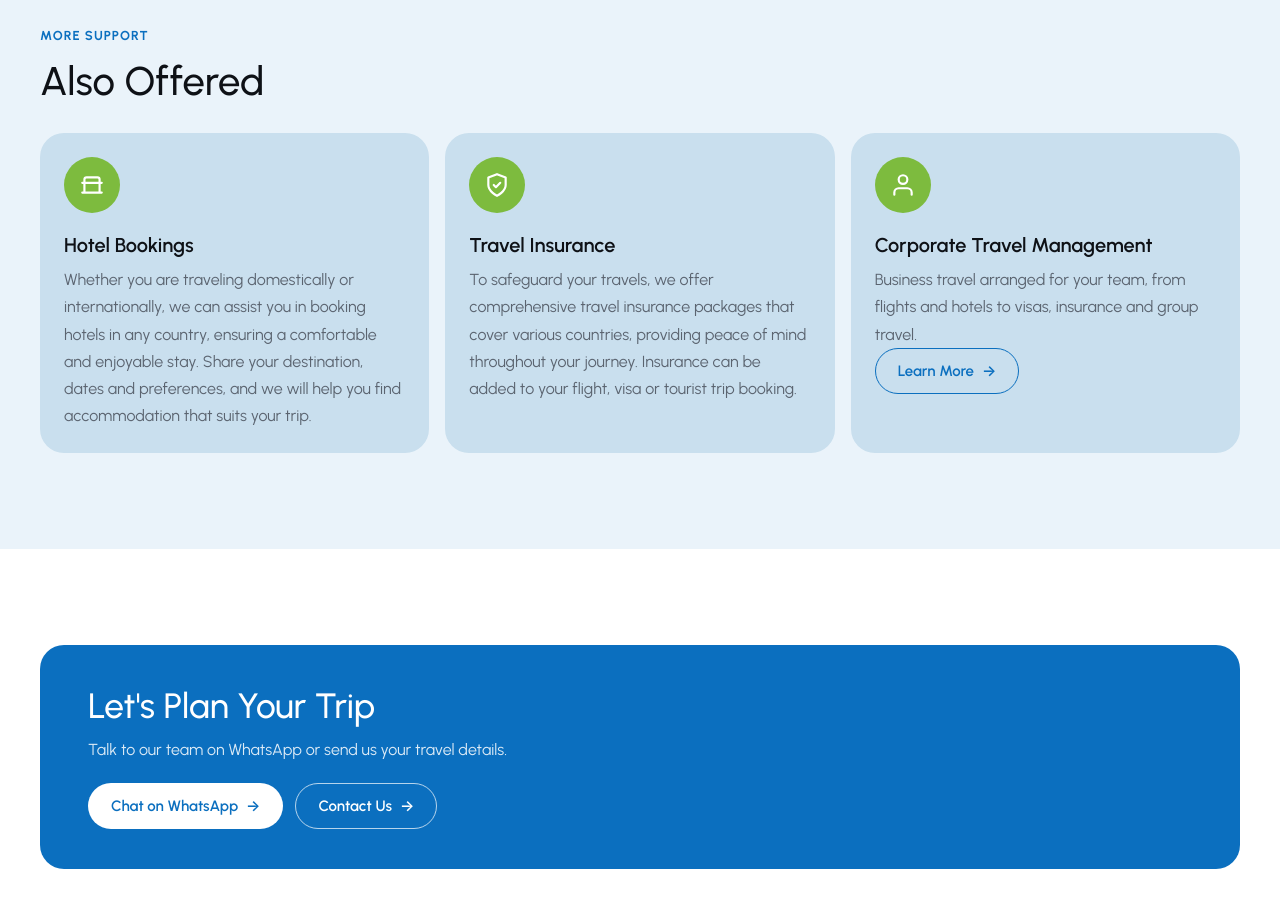
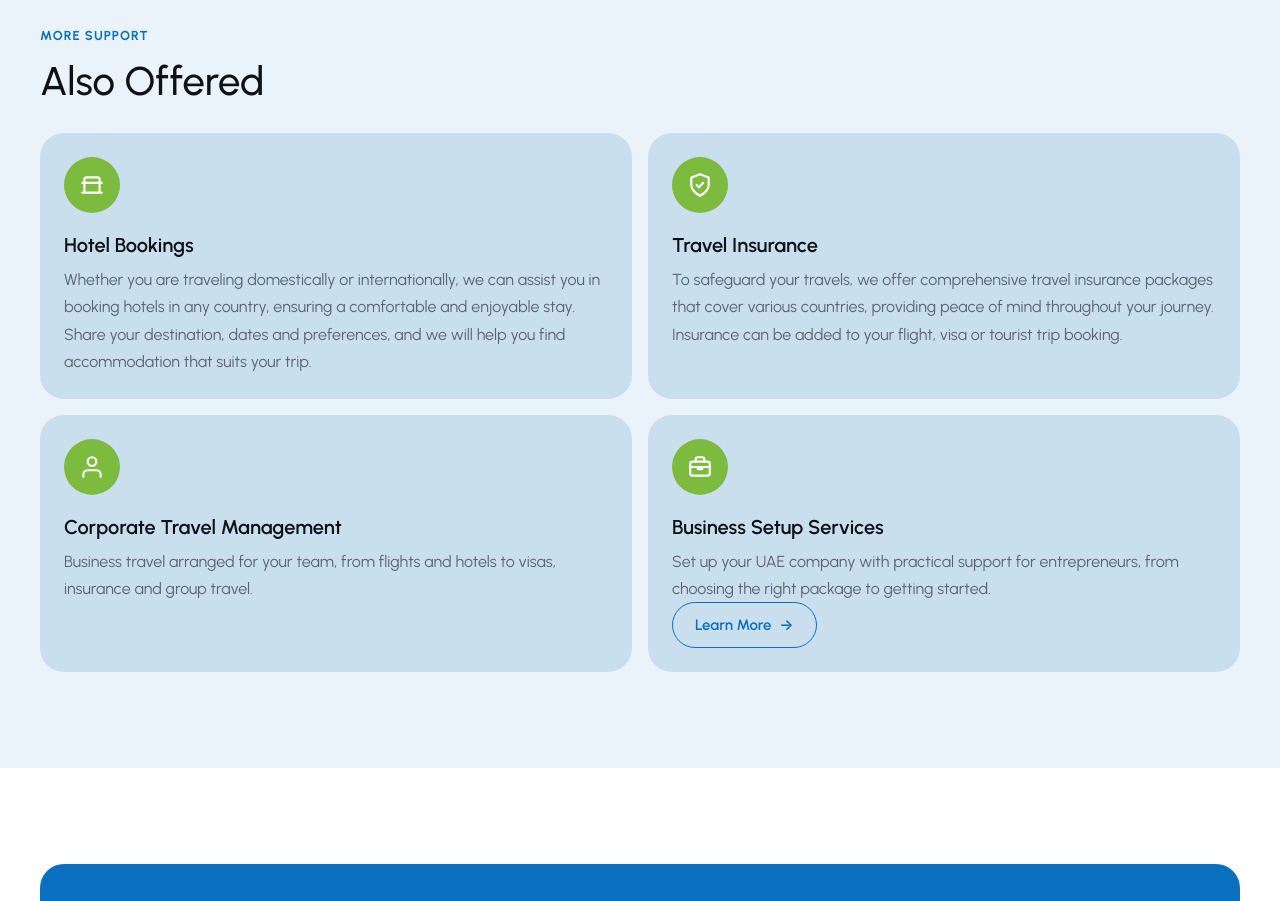
Before and after one commit to Noufal-fastezy/Fastezy, a plain HTML site: page services.html in a window 1280 px wide. Shown: the part 5380-6281 px from the top of the page. Drawn offline with Linux system fonts and the light colour scheme.

Commit message:
Add files via upload

```diff
--- a/services.html
+++ b/services.html
@@ -214,7 +214,7 @@
               <p class="eyebrow">More support</p>
               <h2>Also Offered</h2>
             </div>
-            <div class="tint-grid tint-grid--three">
+            <div class="tint-grid">
               <article class="tint-card">
                 <div class="tint-card__icon"><svg viewBox="0 0 24 24" fill="none" stroke="currentColor" stroke-width="2" stroke-linecap="round" stroke-linejoin="round" aria-hidden="true"><path d="M3 10h18M5 10V7a2 2 0 0 1 2-2h10a2 2 0 0 1 2 2v3M5 10v9m14-9v9M3 19h18"></path></svg></div>
                 <h3>Hotel Bookings</h3>
@@ -229,7 +229,13 @@
                 <div class="tint-card__icon"><svg viewBox="0 0 24 24" fill="none" stroke="currentColor" stroke-width="2" stroke-linecap="round" stroke-linejoin="round" aria-hidden="true"><path d="M20 21v-2a4 4 0 0 0-4-4H8a4 4 0 0 0-4 4v2"></path><circle cx="12" cy="7" r="4"></circle></svg></div>
                 <h3>Corporate Travel Management</h3>
                 <p>Business travel arranged for your team, from flights and hotels to visas, insurance and group travel.</p>
-                <a class="button button--outline" href="services.html#corporate">Learn More <span aria-hidden="true">&rarr;</span></a></article>
+              </article>
+              <article class="tint-card">
+                <div class="tint-card__icon"><svg viewBox="0 0 24 24" fill="none" stroke="currentColor" stroke-width="2" stroke-linecap="round" stroke-linejoin="round" aria-hidden="true"><rect x="3" y="7" width="18" height="13" rx="2"></rect><path d="M8 7V5a2 2 0 0 1 2-2h4a2 2 0 0 1 2 2v2M3 12h18"></path><path d="M10 12v2h4v-2"></path></svg></div>
+                <h3>Business Setup Services</h3>
+                <p>Set up your UAE company with practical support for entrepreneurs, from choosing the right package to getting started.</p>
+                <a class="button button--outline" href="business-setup.html">Learn More <span aria-hidden="true">&rarr;</span></a>
+              </article>
             </div>
           </div>
         </section>
```
